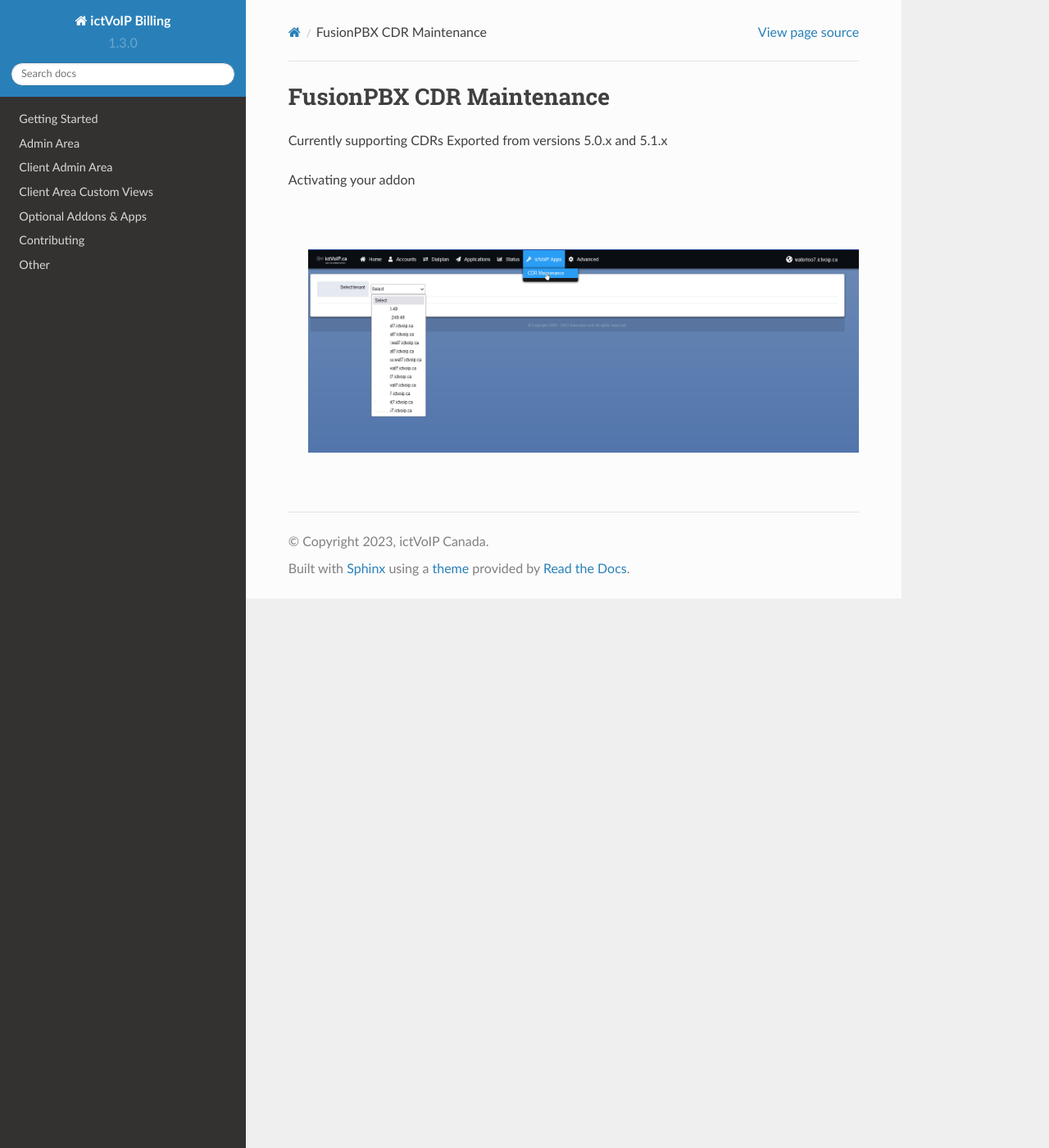
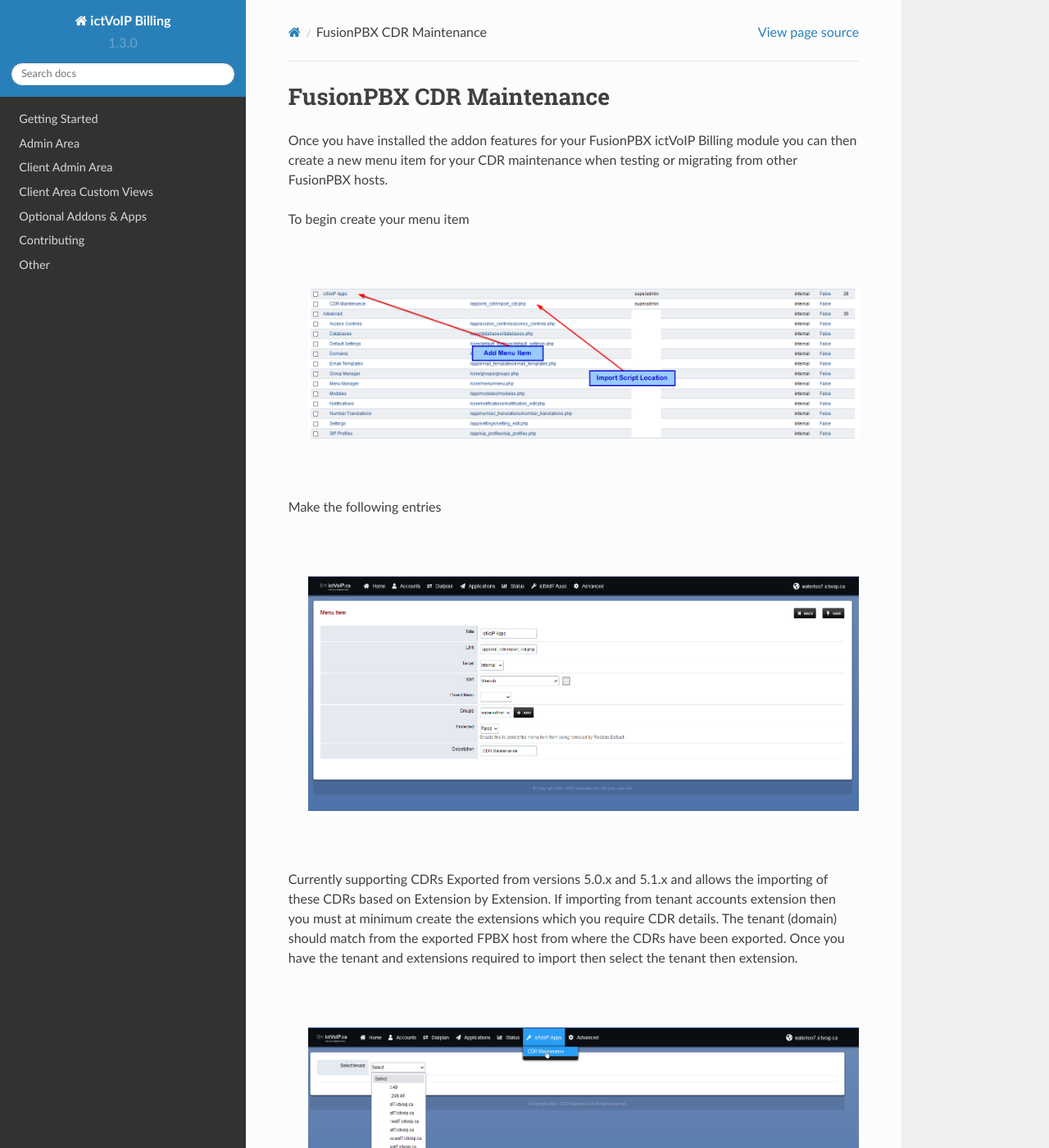
Before and after one commit to ictvoip/ictvoip-docs, a Sphinx documentation site: the page built from docs/source/cdr_main/cdr_maint.rst, in a window 1280 px wide and 1400 px high. Shown: the whole window at 82% size. Built offline with Sphinx 7.4.7 and the Read the Docs theme 2.0.0, drawn with Linux system fonts in a browser that asks for light colours; pages that are not in the unit, such as notebooks, are missing from menus; some of the changed text lies outside the part shown.

Commit message:
Update cdr_maint.rst

```diff
--- a/docs/source/cdr_main/cdr_maint.rst
+++ b/docs/source/cdr_main/cdr_maint.rst
@@ -2,11 +2,39 @@
 FusionPBX CDR Maintenance
 **************************
 
-Currently supporting CDRs Exported from versions 5.0.x and 5.1.x
+
+Once you have installed the addon features for your FusionPBX ictVoIP Billing module you can then create a new menu item for your CDR maintenance when testing or migrating from other FusionPBX hosts.
+
+To begin create your menu item
 
 
+|
 
-Activating your addon
+ .. image:: ../_static/images/fusionpbx/add_menu_item.png
+        :scale: 45%
+        :align: center
+        :alt: Package Rates
+
+|
+
+
+Make the following entries
+
+
+|
+
+ .. image:: ../_static/images/fusionpbx/create_cdr_maint_menu.png
+        :scale: 45%
+        :align: center
+        :alt: Package Rates
+
+|
+
+
+Currently supporting CDRs Exported from versions 5.0.x and 5.1.x and allows the importing of these CDRs based on Extension by Extension.
+If importing from tenant accounts extension then you must at minimum create the extensions which you require CDR details. The tenant (domain) should match from the exported FPBX host from where the CDRs have been exported.
+Once you have the tenant and extensions required to import then select the tenant then extension.
+
 
 |
 
@@ -16,3 +44,15 @@ Activating your addon
         :alt: Package Rates
 
 |
+
+
+Select upload then select the CSV exported from your production host.
+
+|
+
+ .. image:: ../_static/images/fusionpbx/import_cdrs.png
+        :scale: 45%
+        :align: center
+        :alt: Package Rates
+
+|
```
